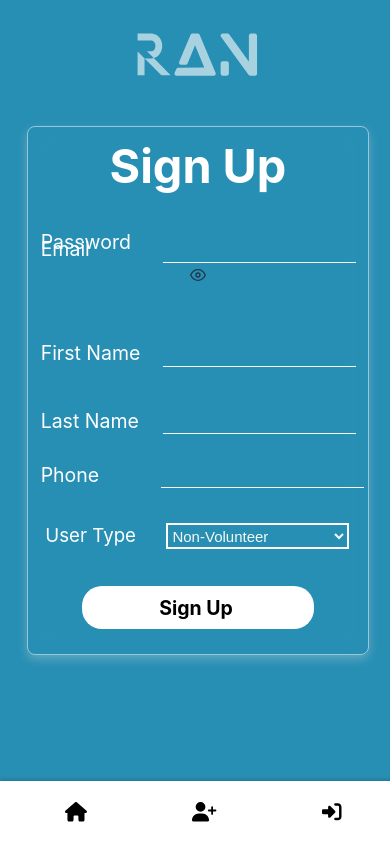
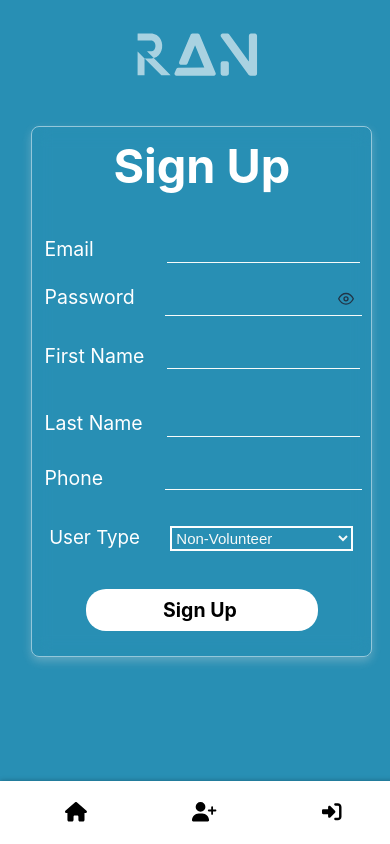
Before and after one commit to Abhinav352/MainProject_S8, a React (Vite) app in the folder main/: page /Sign in a window 390 px wide. Built offline with nearby package versions, Linux system fonts and the light colour scheme; no server answers; a web font is replaced by a local one.

Commit message:
eye button styled

```diff
--- a/main/dev-dist/sw.js
+++ b/main/dev-dist/sw.js
@@ -82,7 +82,7 @@ define(['./workbox-b5f7729d'], (function (workbox) { 'use strict';
     "revision": "3ca0b8505b4bec776b69afdba2768812"
   }, {
     "url": "index.html",
-    "revision": "0.u9ro3jgd4jg"
+    "revision": "0.hn7hopd92n8"
   }], {});
   workbox.cleanupOutdatedCaches();
   workbox.registerRoute(new workbox.NavigationRoute(workbox.createHandlerBoundToURL("index.html"), {
--- a/main/src/assets/Login.css
+++ b/main/src/assets/Login.css
@@ -123,6 +123,13 @@ body {
     font-size: 1.3vw;
     padding-bottom: 0.01vh;
   }
+  .log_eye{
+
+    position: absolute;
+    right: 2rem; /* Adjust the right value as needed */
+
+
+  }
   #space{
     padding: 3vh;
   }
@@ -183,7 +190,8 @@ body {
         width: 85vw;
         max-width: 400px;
         border-radius: 8px;
-        margin-left: 3.5vh;
+        margin-left: 4.5vh;
+
         margin-top: 10vh;
         text-align: center;
         border: 1px solid rgba(255, 255, 255, 0.5);
@@ -215,6 +223,13 @@ body {
    #space{
     padding: 2vw;
    }
+   .log_eye{
+
+    position: absolute;
+    right: 2rem; /* Adjust the right value as needed */
+
+
+  }
   #forget {
 
     margin: 10vw 0 10vw 0;
--- a/main/src/assets/Login.jsx
+++ b/main/src/assets/Login.jsx
@@ -72,14 +72,16 @@ const Login = () => {
           <div id="input-field">
             <label>Enter Your Password </label>
             <div className="password-input">
+            <span onClick={() => setShowPassword(!showPassword)} className='log_eye'>
+                {showPassword ? <FaEyeSlash /> : <FaEye />}
+              </span>
               <input
                 type={showPassword ? 'text' : 'password'}
                 value={userPassword}
                 onChange={(e) => setPassword(e.target.value)}
+
               />
-              <span onClick={() => setShowPassword(!showPassword)}>
-                {showPassword ? <FaEyeSlash /> : <FaEye />}
-              </span>
+
             </div>
           </div>
           <div id='forget'>
--- a/main/src/assets/SignUp.jsx
+++ b/main/src/assets/SignUp.jsx
@@ -105,19 +105,23 @@ const SignUp = () => {
             />
           </div>
           {/* Password input with show password functionality */}
-          <div id='field'>
+          <div id='fiel' style={{marginBottom:'-12%'}}>
             <label>Password</label>
             <div className="password-input-container">
+            <div className="password-input-wrapper">
               <input
                 type={showPassword ? "text" : "password"}
                 value={userPassword}
                 onChange={(e) => setPassword(e.target.value)}
               />
+              <div className="password-toggle-icon-container">
               {showPassword ? (
                 <FiEyeOff className="password-toggle-icon" onClick={togglePasswordVisibility} />
               ) : (
                 <FiEye className="password-toggle-icon" onClick={togglePasswordVisibility} />
               )}
+              </div>
+            </div>
             </div>
           </div>
           {/* Remaining input fields */}
--- a/main/src/assets/Signup.css
+++ b/main/src/assets/Signup.css
@@ -163,7 +163,12 @@ body {
 
       background: transparent;
     }
-
+    .password-toggle-icon-container {
+      position: relative;
+      left: 10rem; /* Adjust the right value as needed */
+      margin-bottom: -2%;
+      transform: translateY(-220%);
+    }
 
 
     #bu{
@@ -219,7 +224,8 @@ body {
       }
       body #wrap{
         padding:0.5vh 1vw;
-        margin-left: 7%;
+        margin-left:8%;
+
         margin-top: 15%;
         margin-bottom: 5%;
       }
@@ -278,8 +284,14 @@ height: 3vh;
 left: 39%;
 font-size: 5vw;
 
-width: 60%;
+width: 58%;
 
+}
+.password-toggle-icon-container {
+  position: relative;
+  left:9rem; /* Adjust the right value as needed */
+  margin-bottom: -2%;
+  transform: translateY(-130%);
 }
 .fy{
   margin-bottom: -2vh;
```
